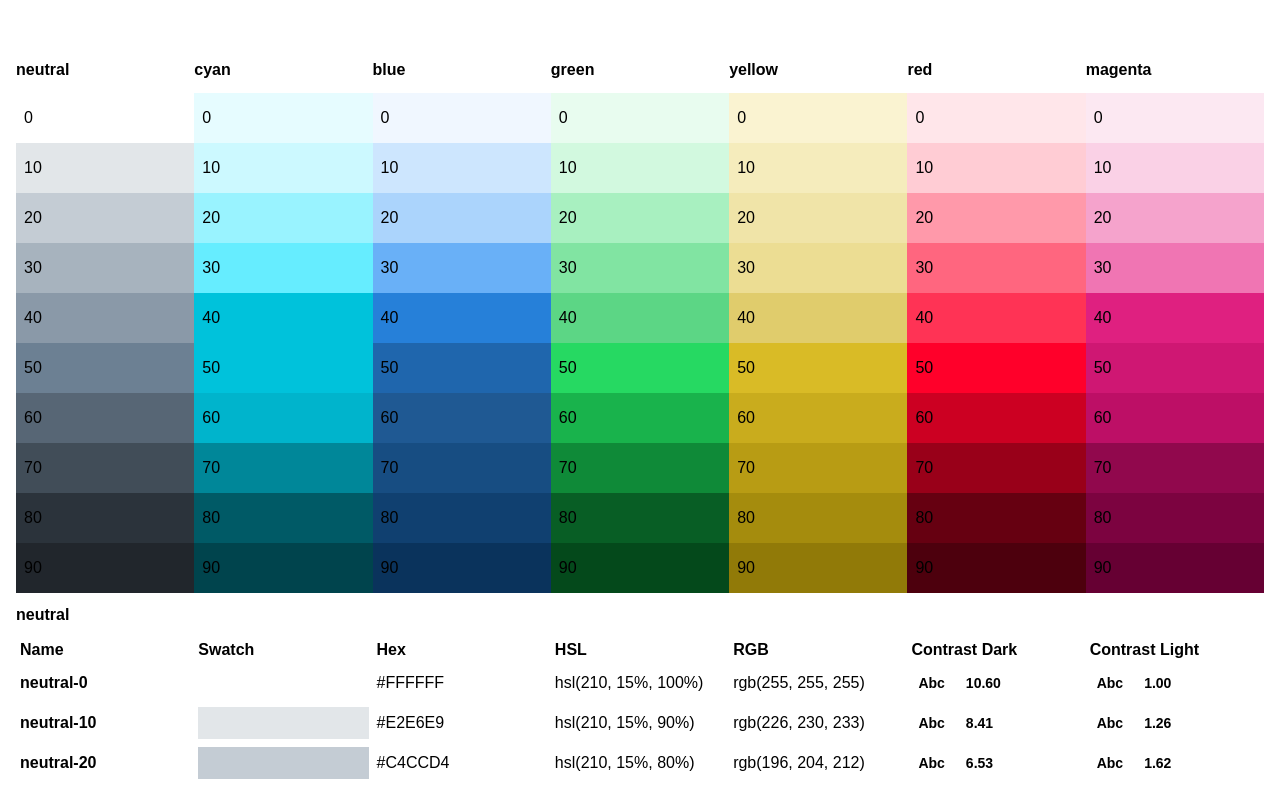
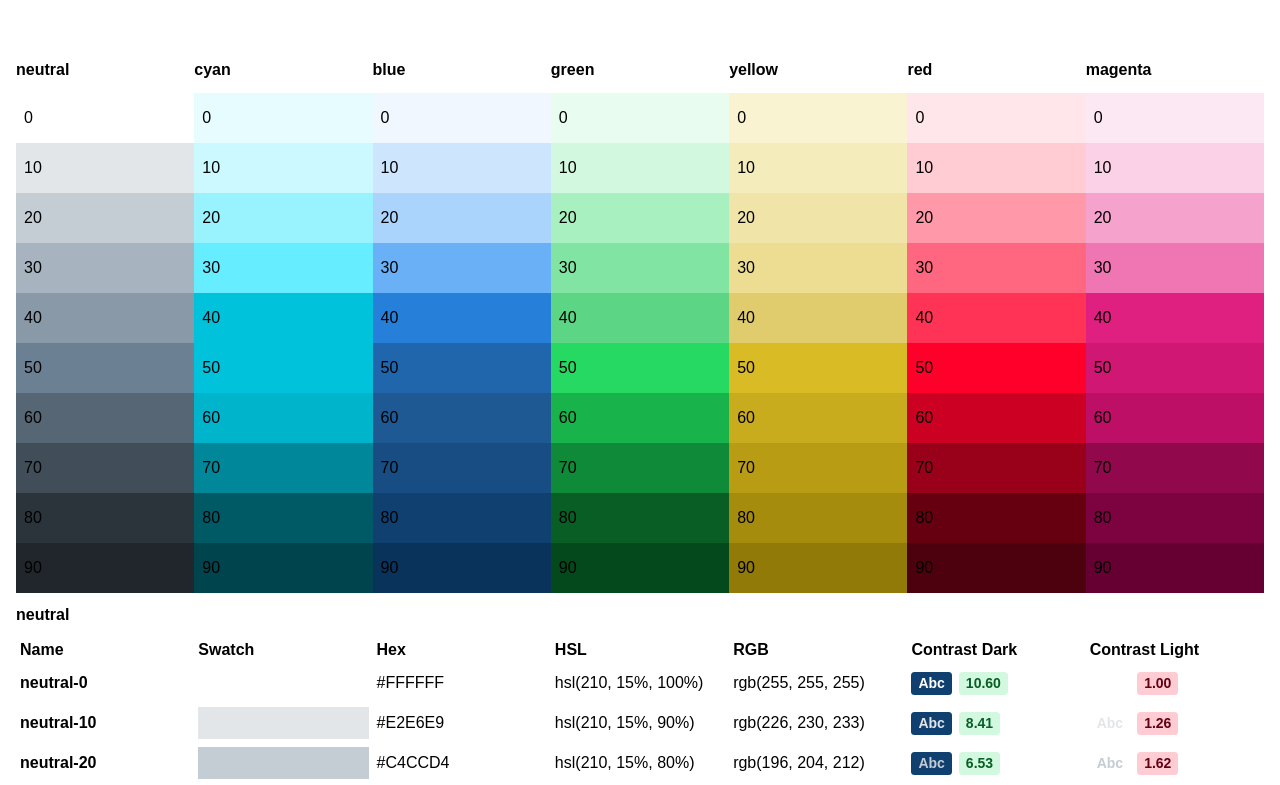
Before and after one commit to scottdejonge/color-system, a Vue app: page / in a window 1280 px wide. Shown: the top 785 px of the page. Built offline with nearby package versions, Linux system fonts and the light colour scheme.

Commit message:
Restore bound styles

```diff
--- a/src/components/Contrast.vue
+++ b/src/components/Contrast.vue
@@ -42,6 +42,7 @@ export default {
 <template>
   <span
     class="contrast"
+    v-bind:style="style"
   >
     {{ contrast }}
   </span>
--- a/src/components/Sample.vue
+++ b/src/components/Sample.vue
@@ -22,6 +22,7 @@ export default {
 <template>
   <span
     class="sample"
+    v-bind:style="style"
   >
     Abc
   </span>
--- a/src/components/Swatch.vue
+++ b/src/components/Swatch.vue
@@ -17,7 +17,10 @@ export default {
 </script>
 
 <template>
-  <div class="swatch" v-bind:style="style">
+  <div
+    class="swatch"
+    v-bind:style="style"
+  >
     <slot></slot>
   </div>
 </template>
```
